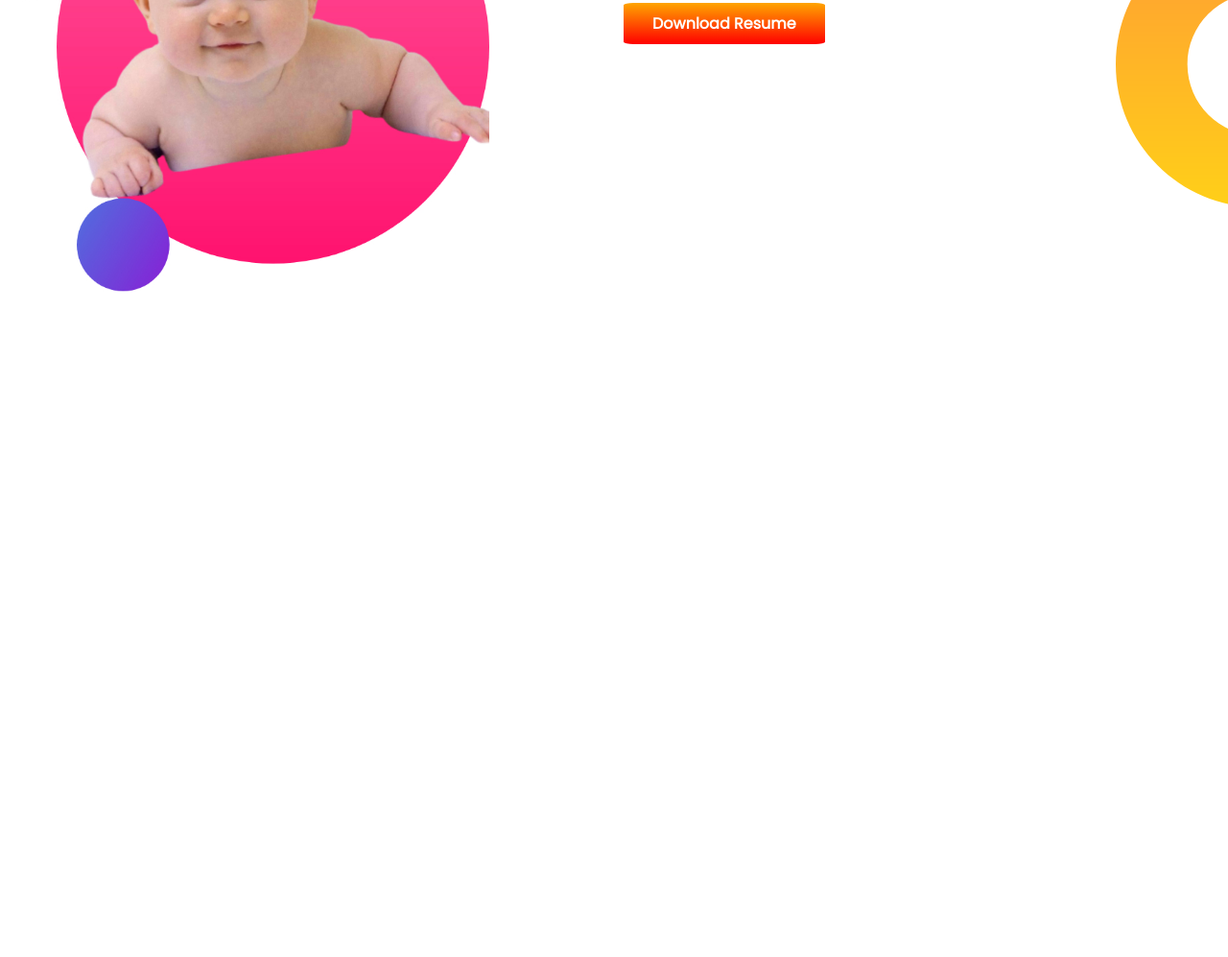
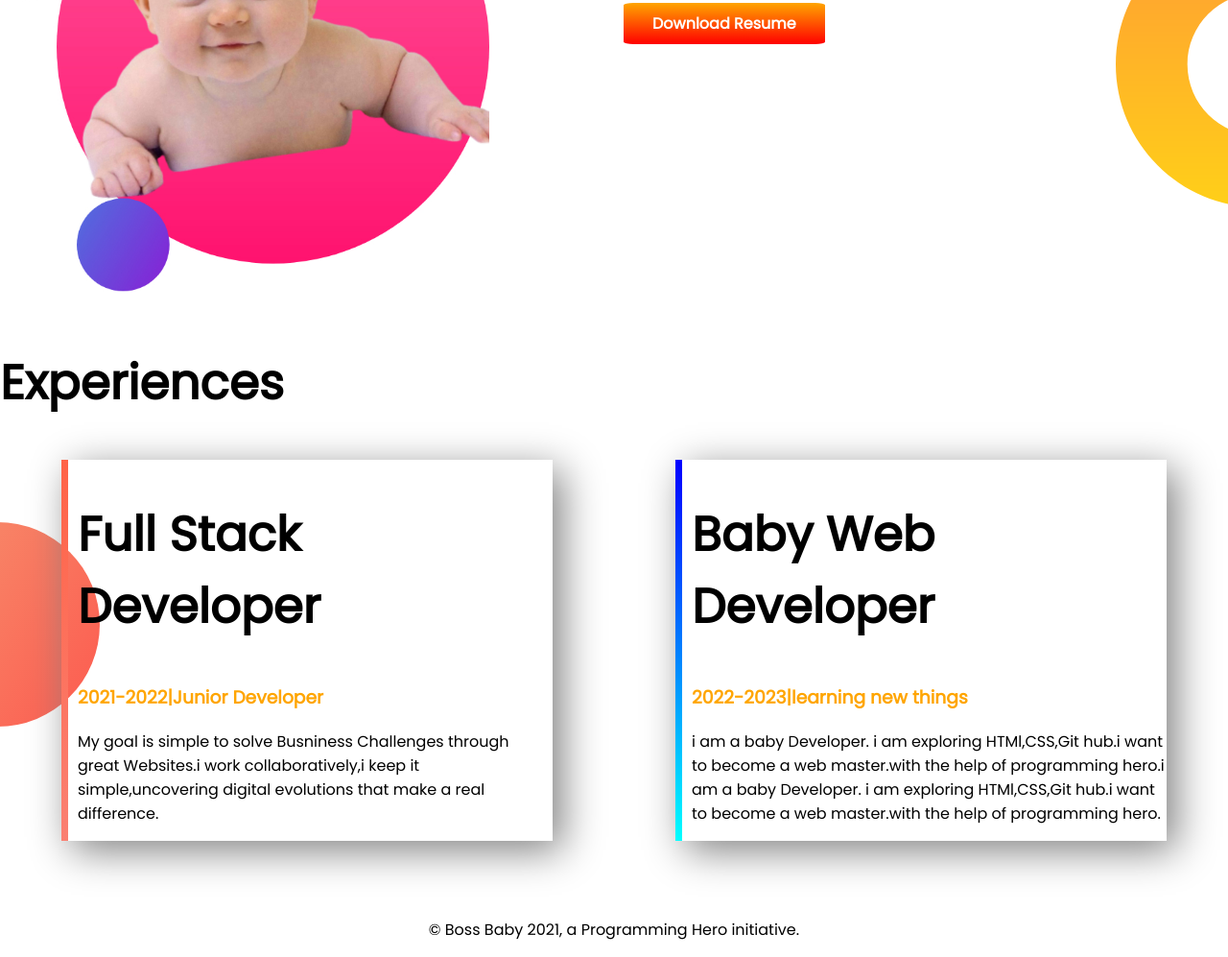
Before and after one commit to ShahRafayel/developer-portfolio-2, a plain HTML site: page index.html in a window 1280 px wide. Shown: the part 730-1727 px from the top of the page at 96% size. Before the commit the page ends 1051 px from the top, so only its background shows below. Drawn offline with Linux system fonts and the light colour scheme.

Commit message:
all done

```diff
--- a/index.html
+++ b/index.html
@@ -15,7 +15,7 @@
 </head>
 
 <body>
-    <section class="top-banner">
+    <section class="top-banner flexible-container">
         <div class="half-width">
             <h1>Welcome To</h1>
             <h1><span class="orange-color">Boss Baby</span> World!</h1>
@@ -31,7 +31,7 @@
 
         <div class="half-width"><img src="images/baby-bg1.jpg" alt=""></div>
     </section>
-    <section class="dream-area">
+    <section class="dream-area flexible-container">
         <div class="half-width"><img src="images/baby-bg2.jpg" alt=""></div>
         <div class="half-width">
             <h2>Dream Big</h2>
@@ -44,6 +44,28 @@
         </div>
 
     </section>
+    <section class="experience-item">
+        <h1>Experiences</h1>
+        <div class="flexible-container">
+            <div id="stack-dev" class="experience-area">
+                <h1>Full Stack Developer</h1>
+                <h3 class="orange-color">2021-2022|Junior Developer</h3>
+                <p>My goal is simple to solve Busniness Challenges through great Websites.i work collaboratively,i keep
+                    it
+                    simple,uncovering digital evolutions that make a real difference.</p>
+            </div>
+            <div id="baby-dev" class="experience-area">
+                <h1>Baby Web Developer</h1>
+                <h3 class="orange-color">2022-2023|learning new things</h3>
+                <p>i am a baby Developer. i am exploring HTMl,CSS,Git hub.i want to become a web master.with the help of
+                    programming hero.i am a baby Developer. i am exploring HTMl,CSS,Git hub.i want to become a web
+                    master.with the help of programming hero.</p>
+            </div>
+        </div>
+    </section>
+    <footer>
+        <p>© Boss Baby 2021, a Programming Hero initiative.</p>
+    </footer>
 </body>
 
 </html>
--- a/style.css
+++ b/style.css
@@ -8,7 +8,7 @@ h1{
 .orange-color{
     color: orange;
 }
-section{
+.flexible-container{
     display: flex;
     margin-top: 10px;
 }
@@ -39,3 +39,30 @@ section{
     background-repeat: no-repeat;
     background-position: right;
 }
+.experience-item{
+    background-image: url(images/exp-bg.png);
+    background-repeat: no-repeat;
+    background-position: left;
+}
+.experience-area{
+    width: 90%;
+    margin-left: 5%;
+    margin-right: 5%;
+    margin-bottom: 5%;
+    padding-left: 10px;
+    box-shadow: 10px 10px 40px gray;
+}
+#baby-dev{
+    border-left:7px solid ;
+    border-image:linear-gradient(blue,cyan);
+    border-image-slice: 1;
+
+}
+#stack-dev{
+    border-left:7px solid ;
+    border-image:linear-gradient(tomato,salmon);
+    border-image-slice: 1;
+}
+footer p{
+    text-align: center;
+}
```
